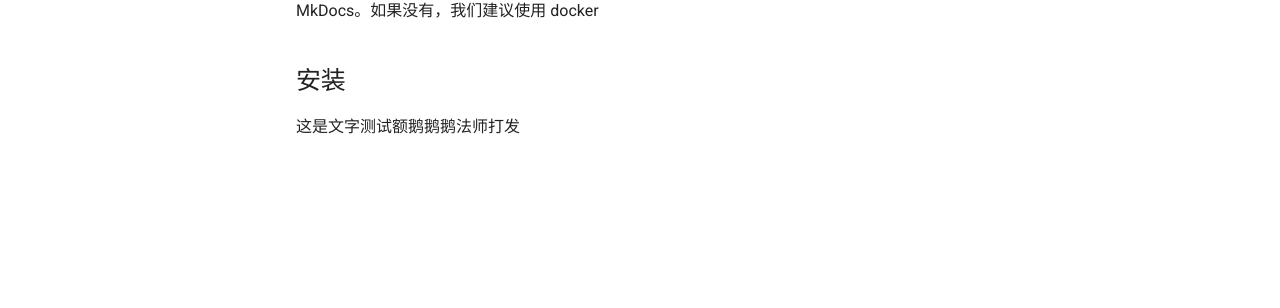
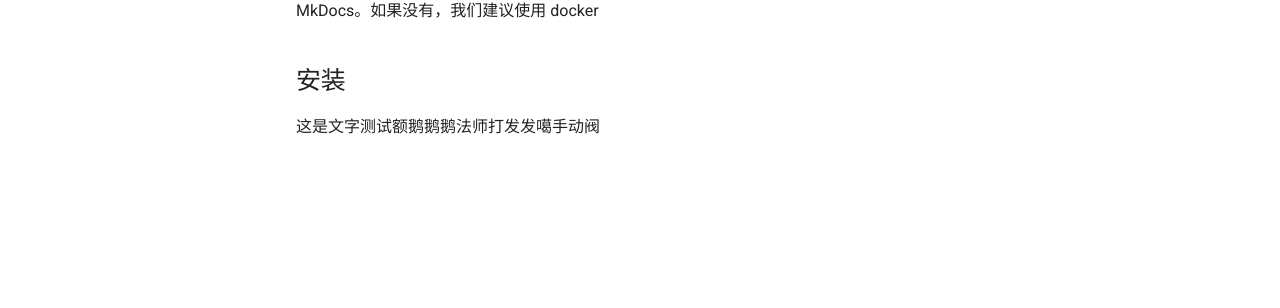
Before and after one commit to 1648857133/mydocs, an MkDocs documentation site: the page built from docs/开始.md, in a window 1280 px wide. Shown: the part 233-541 px from the top of the page. Built offline with MkDocs 1.6.1 and Material for MkDocs 9.7.7, drawn with Linux system fonts in a browser that asks for light colours.

Commit message:
再试试文本更新速度

```diff
--- a/docs/开始.md
+++ b/docs/开始.md
@@ -2,4 +2,4 @@ Material for MkDocs 是 MkDocs 之上的一个强大的文档框架，[MkDocs](h
 
 ## 安装
 
-这是文字测试额鹅鹅鹅法师打发
+这是文字测试额鹅鹅鹅法师打发发噶手动阀
```
